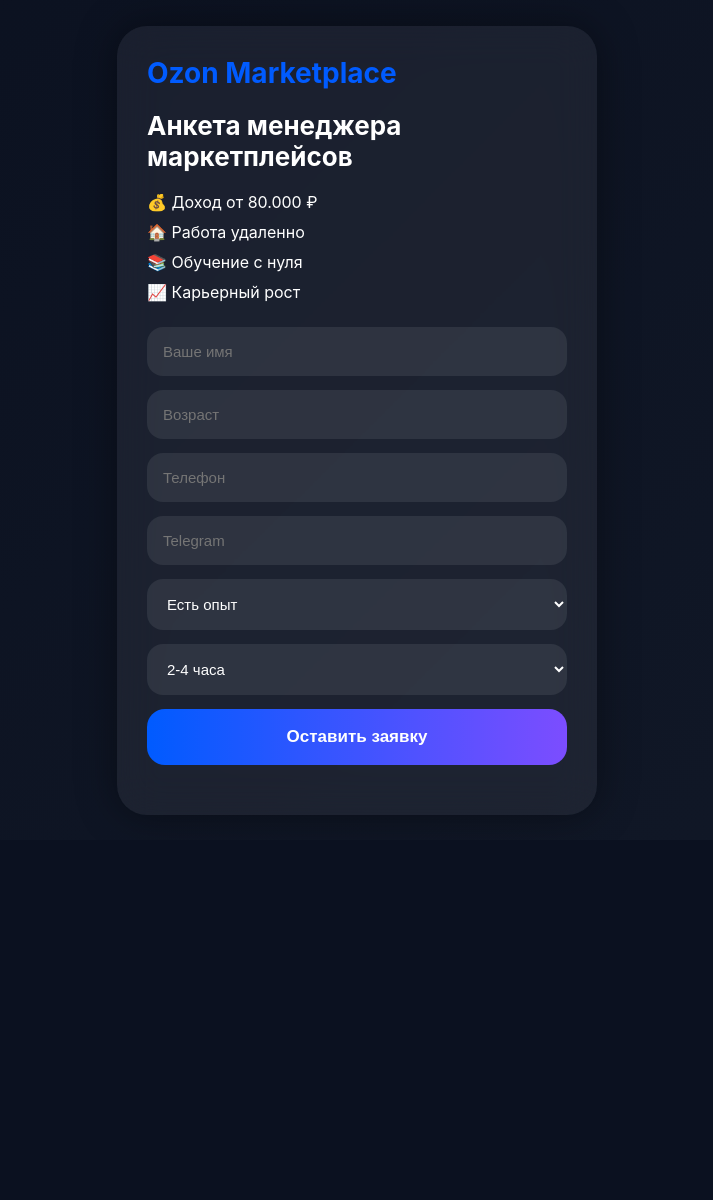
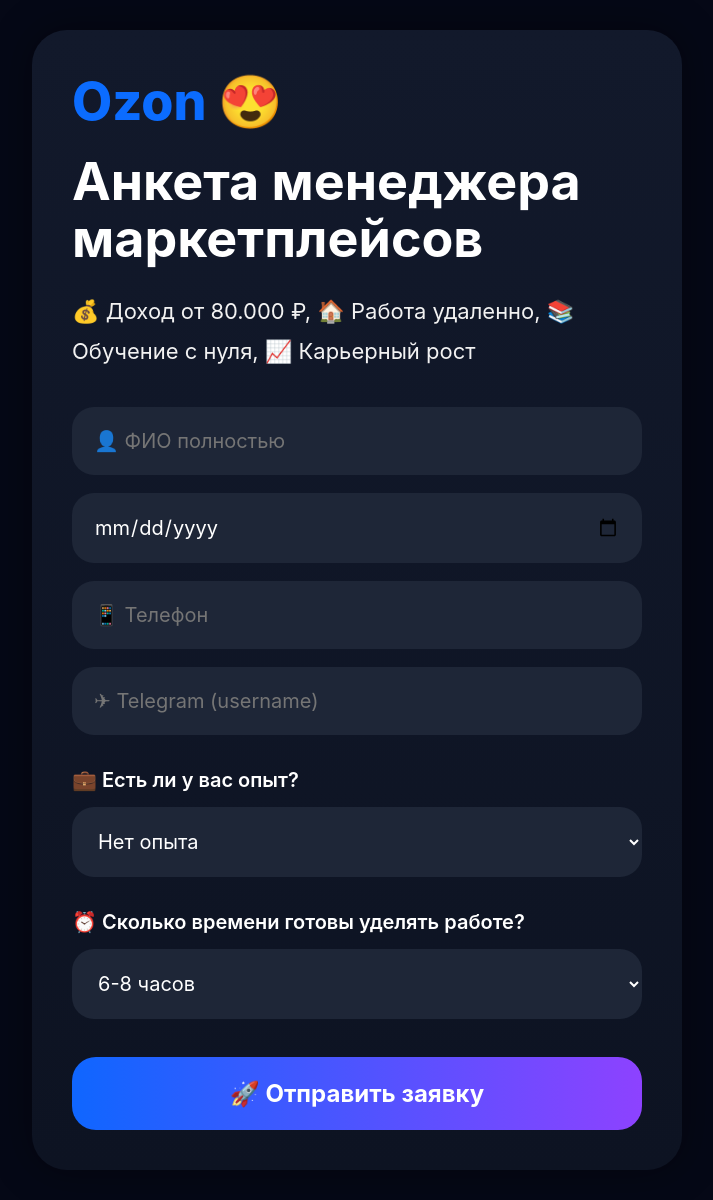
Before and after one commit to df232323/turbo-octo-invention, a FastAPI app: page / in a window 1280 px wide. Shown: the whole page, without its empty margins (283-996 px from the left). Before the commit the page ends 815 px from the top, so only its background shows below. Run offline with FastAPI, Linux system fonts and the light colour scheme.

Commit message:
Add files via upload

```diff
--- a/config.py
+++ b/config.py
@@ -1,7 +1,7 @@
-BOT_TOKEN = "8600740674:AAH8BMMwbcpmYRV45NUtB1QgScvugPAG6Rk"
+BOT_TOKEN = "PASTE_NEW_BOT_TOKEN"
 
 GROUP_ID = -1003912776493
 
-MANAGER_USERNAME = "@sdasdasd33332231"
+MANAGER_USERNAME = "your_username"
 
 WEBAPP_URL = "https://your-domain.ru"
--- a/static/style.css
+++ b/static/style.css
@@ -1,78 +1,177 @@
-body {
-  margin: 0;
-  font-family: Inter, sans-serif;
-  background: linear-gradient(135deg, #0B1120, #111827);
-  color: white;
+
+*{
+    margin:0;
+    padding:0;
+    box-sizing:border-box;
+    font-family:Inter,sans-serif;
 }
 
-.container {
-  min-height: 100vh;
-  display: flex;
-  align-items: center;
-  justify-content: center;
-  padding: 20px;
+body{
+    background:#050816;
+    color:white;
+    min-height:100vh;
+    display:flex;
+    justify-content:center;
+    align-items:center;
+    padding:30px;
 }
 
-.card {
-  width: 100%;
-  max-width: 420px;
-  background: rgba(255,255,255,0.06);
-  backdrop-filter: blur(20px);
-  border-radius: 30px;
-  padding: 30px;
-  box-shadow: 0 0 40px rgba(0,0,0,0.4);
+.container{
+    width:100%;
+    max-width:650px;
 }
 
-.logo {
-  font-size: 28px;
-  font-weight: 700;
-  margin-bottom: 20px;
-  color: #005BFF;
+.card{
+    background:linear-gradient(180deg,#12192b,#0d1322);
+    border-radius:35px;
+    padding:40px;
+    box-shadow:0 0 40px rgba(0,0,0,.4);
 }
 
-h1 {
-  font-size: 26px;
-  margin-bottom: 20px;
+.logo{
+    color:#0b6cff;
+    font-size:52px;
+    font-weight:800;
+    margin-bottom:20px;
 }
 
-.benefits {
-  display: grid;
-  gap: 10px;
-  margin-bottom: 25px;
+h1{
+    font-size:52px;
+    line-height:1.1;
+    margin-bottom:25px;
 }
 
-input,
-select {
-  width: 100%;
-  padding: 16px;
-  margin-bottom: 14px;
-  border: none;
-  border-radius: 16px;
-  background: rgba(255,255,255,0.08);
-  color: white;
-  font-size: 15px;
-  box-sizing: border-box;
+.benefits{
+    font-size:22px;
+    line-height:1.8;
+    margin-bottom:35px;
+    color:#f2f2f2;
 }
 
-button {
-  width: 100%;
-  padding: 18px;
-  border: none;
-  border-radius: 18px;
-  background: linear-gradient(90deg, #005BFF, #7C4DFF);
-  color: white;
-  font-size: 17px;
-  font-weight: 700;
-  cursor: pointer;
-  transition: 0.3s;
+input,select{
+    width:100%;
+    background:#1e2637;
+    border:none;
+    border-radius:22px;
+    padding:22px;
+    color:white;
+    font-size:20px;
+    margin-bottom:18px;
 }
 
-button:hover {
-  transform: scale(1.02);
+.label{
+    margin:15px 0;
+    font-size:20px;
+    font-weight:600;
 }
 
-#success {
-  margin-top: 20px;
-  text-align: center;
-  font-size: 18px;
+button{
+    width:100%;
+    padding:22px;
+    border:none;
+    border-radius:24px;
+    font-size:24px;
+    font-weight:700;
+    color:white;
+    cursor:pointer;
+    margin-top:20px;
+    background:linear-gradient(90deg,#0f66ff,#8d42ff);
 }
+
+.success-screen{
+    position:fixed;
+    inset:0;
+    background:#050816;
+    display:none;
+    justify-content:center;
+    align-items:center;
+    z-index:999;
+    padding:20px;
+}
+
+.success-box{
+    width:100%;
+    max-width:700px;
+    background:linear-gradient(180deg,#10192d,#0a1222);
+    border-radius:35px;
+    padding:50px;
+    text-align:center;
+}
+
+.success-icon{
+    font-size:70px;
+    margin-bottom:20px;
+}
+
+.success-box h2{
+    font-size:52px;
+    margin-bottom:15px;
+}
+
+.success-box p{
+    font-size:24px;
+    opacity:.9;
+    margin-bottom:30px;
+}
+
+.track-title{
+    font-size:26px;
+    margin-bottom:20px;
+}
+
+.track-code{
+    font-size:90px;
+    font-weight:800;
+    color:#46ff79;
+    margin-bottom:35px;
+}
+
+.manager-text{
+    font-size:22px;
+    line-height:1.6;
+    margin-bottom:30px;
+}
+
+.manager-btn{
+    display:block;
+    width:100%;
+    padding:24px;
+    border-radius:24px;
+    text-decoration:none;
+    color:white;
+    font-size:24px;
+    font-weight:700;
+    background:linear-gradient(90deg,#0ea5ff,#9448ff);
+}
+
+@media(max-width:700px){
+
+    .card{
+        padding:25px;
+    }
+
+    .logo{
+        font-size:42px;
+    }
+
+    h1{
+        font-size:40px;
+    }
+
+    .benefits{
+        font-size:18px;
+    }
+
+    .success-box{
+        padding:30px;
+    }
+
+    .success-box h2{
+        font-size:36px;
+    }
+
+    .track-code{
+        font-size:65px;
+    }
+
+}
--- a/templates/index.html
+++ b/templates/index.html
@@ -3,48 +3,81 @@
 <head>
     <meta charset="UTF-8">
     <meta name="viewport" content="width=device-width, initial-scale=1.0">
-  <title>Ozon HR</title>
-
+    <title>Ozon Анкета</title>
     <link rel="stylesheet" href="/static/style.css">
 </head>
 <body>
 
 <div class="container">
 
-  <div class="card">
+    <div class="card" id="formCard">
 
-    <div class="logo">Ozon Marketplace</div>
+        <div class="logo">Ozon 😍</div>
 
-    <h1>Анкета менеджера маркетплейсов</h1>
+        <h1>Анкета менеджера<br>маркетплейсов</h1>
 
         <div class="benefits">
-      <div>💰 Доход от 80.000 ₽</div>
-      <div>🏠 Работа удаленно</div>
-      <div>📚 Обучение с нуля</div>
-      <div>📈 Карьерный рост</div>
+            💰 Доход от 80.000 ₽,
+            🏠 Работа удаленно,
+            📚 Обучение с нуля,
+            📈 Карьерный рост
         </div>
 
-    <input id="name" placeholder="Ваше имя">
-    <input id="age" placeholder="Возраст">
-    <input id="phone" placeholder="Телефон">
-    <input id="telegram" placeholder="Telegram">
+        <form id="applicationForm">
 
-    <select id="experience">
+            <input type="text" name="fio" placeholder="👤 ФИО полностью" required>
+
+            <input type="date" name="birth" required>
+
+            <input type="tel" name="phone" placeholder="📱 Телефон" required>
+
+            <input type="text" name="telegram" placeholder="✈ Telegram (username)" required>
+
+            <div class="label">💼 Есть ли у вас опыт?</div>
+
+            <select name="experience">
+                <option>Нет опыта</option>
                 <option>Есть опыт</option>
-      <option>Нет опыта</option>
             </select>
 
-    <select id="hours">
+            <div class="label">⏰ Сколько времени готовы уделять работе?</div>
+
+            <select name="time">
                 <option>2-4 часа</option>
                 <option>4-6 часов</option>
-      <option>6-8 часов</option>
+                <option selected>6-8 часов</option>
+                <option>8+ часов</option>
             </select>
 
-    <button onclick="sendForm()">
-      Оставить заявку
-    </button>
+            <button type="submit">🚀 Отправить заявку</button>
 
-    <div id="success"></div>
+        </form>
+
+    </div>
+
+</div>
+
+<div class="success-screen" id="successScreen">
+
+    <div class="success-box">
+
+        <div class="success-icon">✅</div>
+
+        <h2>🎉 Заявка отправлена!</h2>
+
+        <p>Спасибо! Мы получили вашу заявку.</p>
+
+        <div class="track-title">Ваш HR-код:</div>
+
+        <div class="track-code" id="trackCode">6019</div>
+
+        <div class="manager-text">
+            Наш менеджер свяжется с вами в Telegram в ближайшее время
+        </div>
+
+        <a href="https://t.me/YOUR_MANAGER_USERNAME" class="manager-btn">
+            💬 Написать менеджеру
+        </a>
 
     </div>
 
```
Lines whose indentation alone changed are shown as unchanged.
